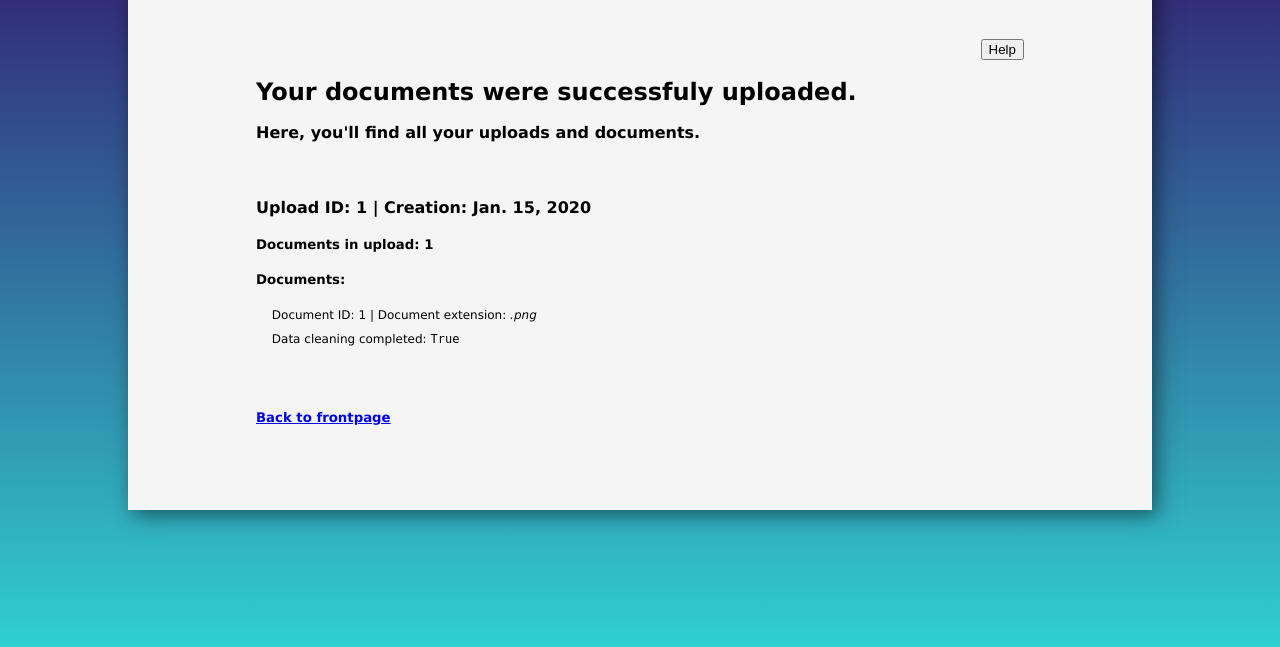
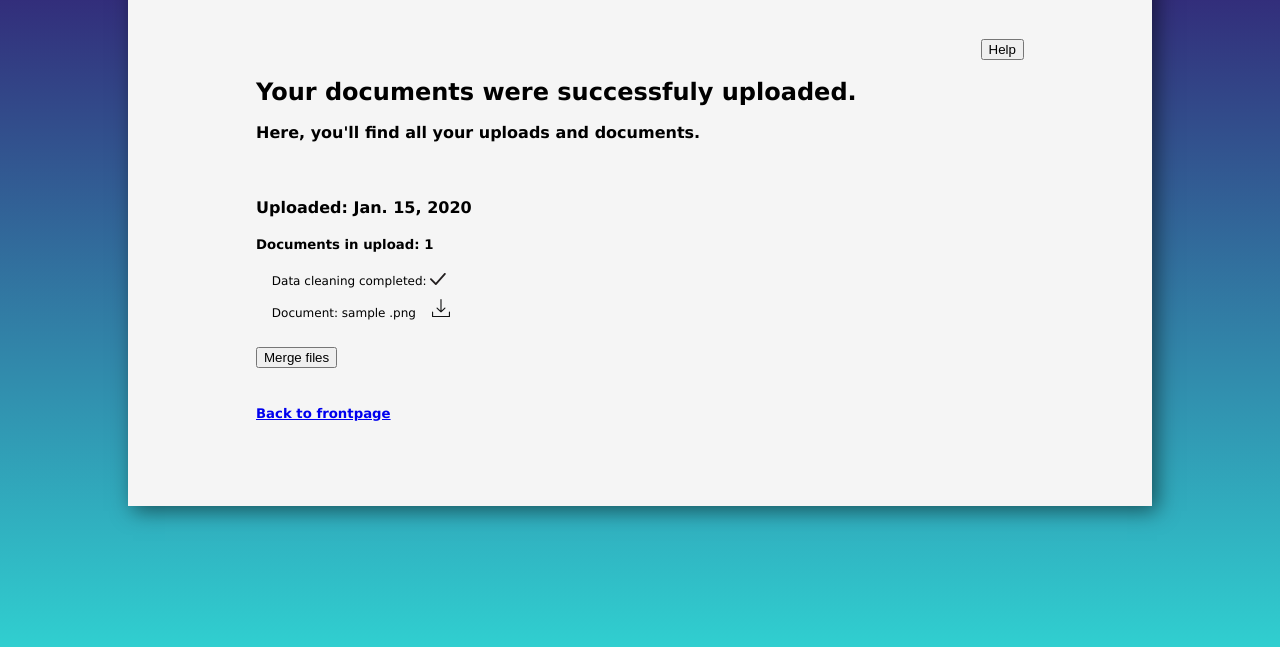
Before and after one commit to asa19aau/CleanMyData, a Django app: page /success/ in a window 1280 px wide. Shown: the part 153-800 px from the top of the page. Run offline with Django 3.2, Linux system fonts and the light colour scheme; tables that the repository leaves empty hold one stand-in row (values such as "Sample post").

Commit message:
updated success page with icons

```diff
--- a/CleanMyData/clean/templates/success.html
+++ b/CleanMyData/clean/templates/success.html
@@ -7,24 +7,49 @@
     <br>
 
     {% for upload in uploads %}
-            <h4>Upload ID: {{ upload.id }} | Creation: {{ upload.created }}</h4>
+            <h4>Uploaded: {{ upload.created }}</h4>
             <h5>Documents in upload: {{ upload.documents.count }}</h5>
 
-            <h5>Documents:</h5>
+            <form action=""></form>
                 <div>
+
                         {% for document in upload.documents.all %}
-                <p style="font-size: 12px;">&emsp; Document ID: {{ document.id }} | Document extension: <span style="font-style: italic;">{{ document.file_extension }}</span></p>
-                <p style="font-size: 12px;">&emsp; Data cleaning completed: <code>{{ document.is_wrangled }}</code></p>
-                <!-- <a href="{{ clean.file.url }}">{{ file_uploaded.file_name }}</a> -->
+                            <p style="font-size: 12px;">&emsp; Data cleaning completed:
+                                {% if document.is_wrangled %}
+                                <svg style="height: 12px;" version="1.1" id="Layer_1" x="0px" y="0px"
+                                    viewBox="0 0 80.588 61.158" style="enable-background:new 0 0 80.588 61.158;" xml:space="preserve">
+                                <path style="fill:#231F20;" d="M29.658,61.157c-1.238,0-2.427-0.491-3.305-1.369L1.37,34.808c-1.826-1.825-1.826-4.785,0-6.611
+                                    c1.825-1.826,4.786-1.827,6.611,0l21.485,21.481L72.426,1.561c1.719-1.924,4.674-2.094,6.601-0.374
+                                    c1.926,1.72,2.094,4.675,0.374,6.601L33.145,59.595c-0.856,0.959-2.07,1.523-3.355,1.56C29.746,61.156,29.702,61.157,29.658,61.157z
+                                    "/>
+                                </svg>
+                                {% else %}
+                                Error
+                                {% endif %}</p>
+
+                                <p style="font-size: 12px;">&emsp; Document: {{ document.file_name }} {{ document.file_extension }}&emsp;
+                                    <a href="{{ document.file.url }}" download>
+                                        <svg style="height: 18px;" enable-background="new 0 0 32 32"  id="Слой_1" version="1.1" viewBox="0 0 32 32"><g id="Download"><path d="M31,22c-0.552,0-1,0.448-1,1v7H2v-7c0-0.552-0.448-1-1-1s-1,0.448-1,1v8c0,0.552,0.448,1,1,1h30   c0.552,0,1-0.448,1-1v-8C32,22.448,31.552,22,31,22z" fill="#121313"/><path d="M15.27,23.707c0.389,0.385,1.04,0.389,1.429,0l6.999-6.9c0.395-0.391,0.394-1.024,0-1.414   c-0.394-0.391-1.034-0.391-1.428,0l-5.275,5.2V1c0-0.552-0.452-1-1.01-1c-0.558,0-1.01,0.448-1.01,1v19.593l-5.275-5.2   c-0.395-0.391-1.034-0.391-1.428,0c-0.395,0.391-0.395,1.024,0,1.414L15.27,23.707z" fill="#121313"/></g><g/><g/><g/><g/><g/><g/></svg>
+                                    </a>
+                                </p>
+
+
                             {% if not forloop.last %}
                                 <p style="font-size: 12px; color:grey;">&emsp; ----------------------------------------------------------------</p>
                             {% endif %}
+
+                        {% endfor %}
+
                 </div>
-            {% endfor %}
+
+                <br>
+            <input type="submit" value="Merge files">
+            </form>
 
         {% if not forloop.last %}
             <br><hr>
         {% endif %}
+
     {% endfor %}
 
 
```
Lines whose indentation alone changed are shown as unchanged.
